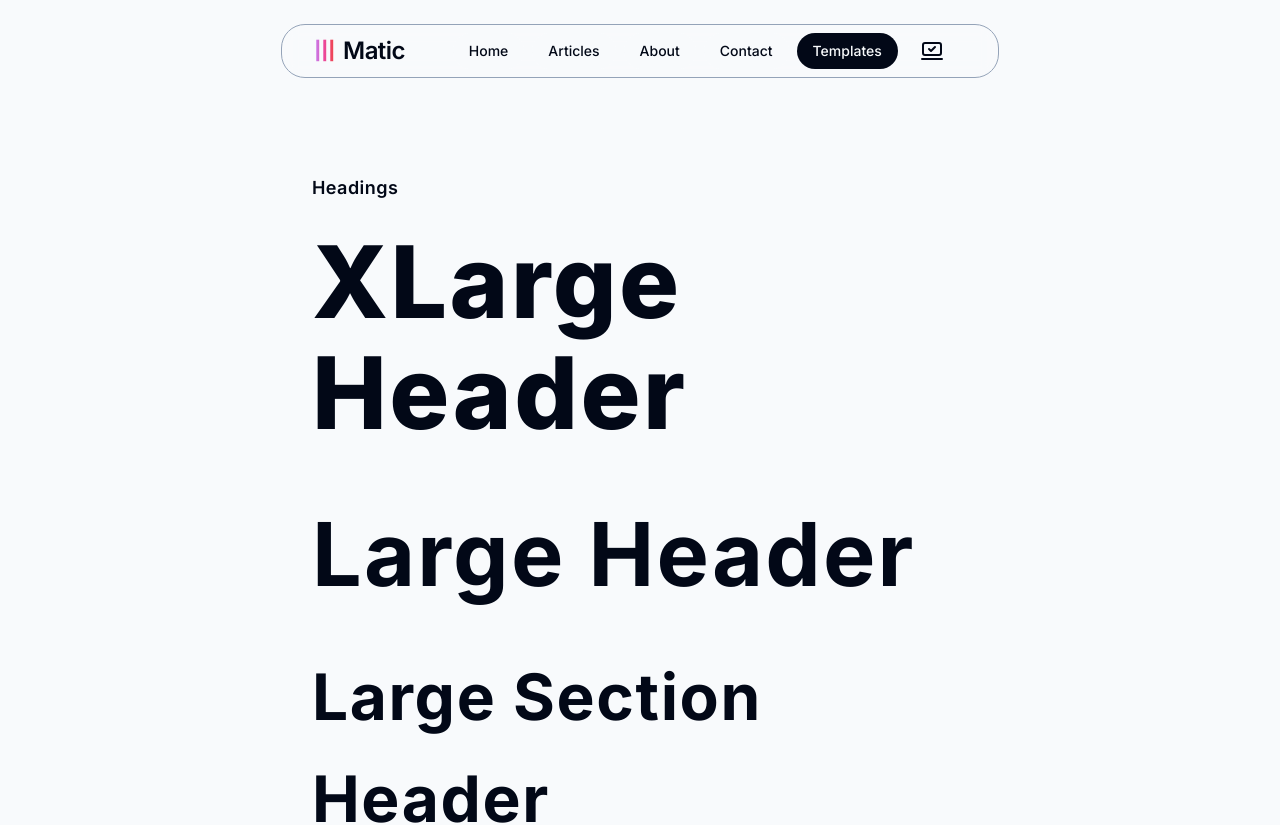
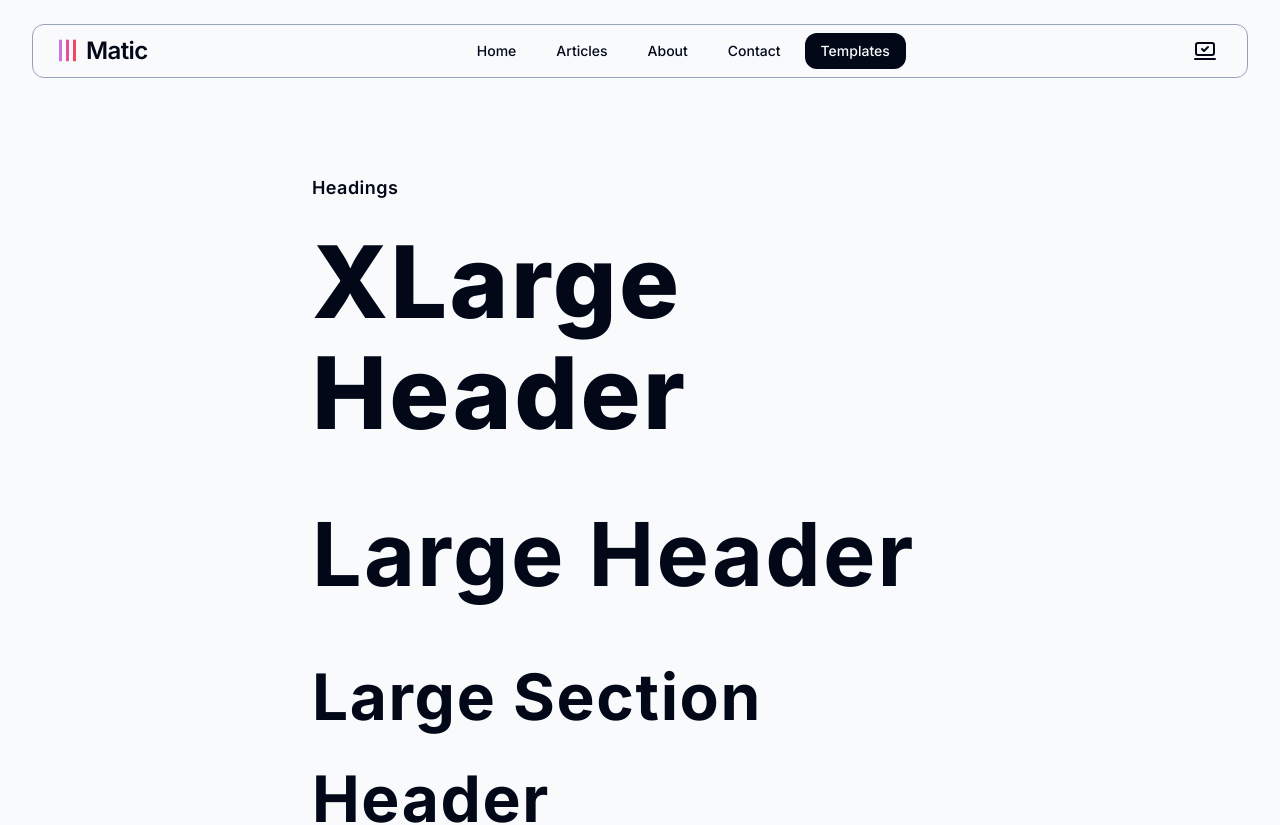
Before and after one commit to Matic-Digital/contentful-nextjs, a Next.js app: page /template in a window 1280 px wide. Shown: the top 825 px of the page. Built offline with nearby package versions, Linux system fonts and the light colour scheme.

Commit message:
a few more navigation revisions

```diff
--- a/src/components/global/Header.tsx
+++ b/src/components/global/Header.tsx
@@ -48,11 +48,12 @@ export function Header() {
   const pathname = usePathname();
 
   return (
-    <header className="sticky top-6 z-50 m-auto w-[95%] rounded-3xl border border-b border-slate-400 bg-background/95 backdrop-blur supports-[backdrop-filter]:bg-background/60 md:w-max">
-      <Container className="max-md:py-1.5 md:px-8">
-        <Box className="items-center">
+    <header className="sticky top-6 z-50 m-auto w-[95%] rounded-xl border border-b border-slate-400 bg-background/95 backdrop-blur supports-[backdrop-filter]:bg-background/60">
+      <div className="px-6 max-md:py-1.5">
+        <Box className="items-center justify-between">
           {/* Desktop Navigation */}
           <Logo />
+
           <div className="mr-4 hidden md:flex">
             {/* Desktop Menu Items */}
             <ErrorBoundary>
@@ -75,9 +76,8 @@ export function Header() {
             </ErrorBoundary>
           </div>
 
-          <div className="ml-auto mr-4">
+          <Box gap={2}>
             <ThemeToggle />
-          </div>
 
             {/* Mobile Navigation */}
             <div className="md:hidden">
@@ -112,7 +112,8 @@ export function Header() {
               </Sheet>
             </div>
           </Box>
-      </Container>
+        </Box>
+      </div>
     </header>
   );
 }
--- a/src/components/ui/navigation-menu.tsx
+++ b/src/components/ui/navigation-menu.tsx
@@ -35,7 +35,7 @@ NavigationMenuList.displayName = NavigationMenuPrimitive.List.displayName;
 const NavigationMenuItem = NavigationMenuPrimitive.Item;
 
 const navigationMenuTriggerStyle = cva(
-  'group inline-flex h-9 w-max items-center justify-center rounded-3xl bg-background px-4 py-2 text-sm font-medium transition-colors hover:bg-accent hover:text-accent-foreground focus:bg-accent focus:text-accent-foreground focus:outline-none disabled:pointer-events-none disabled:opacity-50 data-[active]:bg-foreground data-[state=open]:bg-accent/50 data-[active]:text-background aria-[current=page]:bg-accent/50 aria-[current=page]:text-accent-foreground'
+  'group inline-flex h-9 w-max items-center justify-center rounded-xl bg-background px-4 py-2 text-sm font-medium transition-colors hover:bg-accent hover:text-accent-foreground focus:bg-accent focus:text-accent-foreground focus:outline-none disabled:pointer-events-none disabled:opacity-50 data-[active]:bg-foreground data-[state=open]:bg-accent/50 data-[active]:text-background aria-[current=page]:bg-accent/50 aria-[current=page]:text-accent-foreground'
 );
 
 const NavigationMenuTrigger = React.forwardRef<
```
Lines whose indentation alone changed are shown as unchanged.
